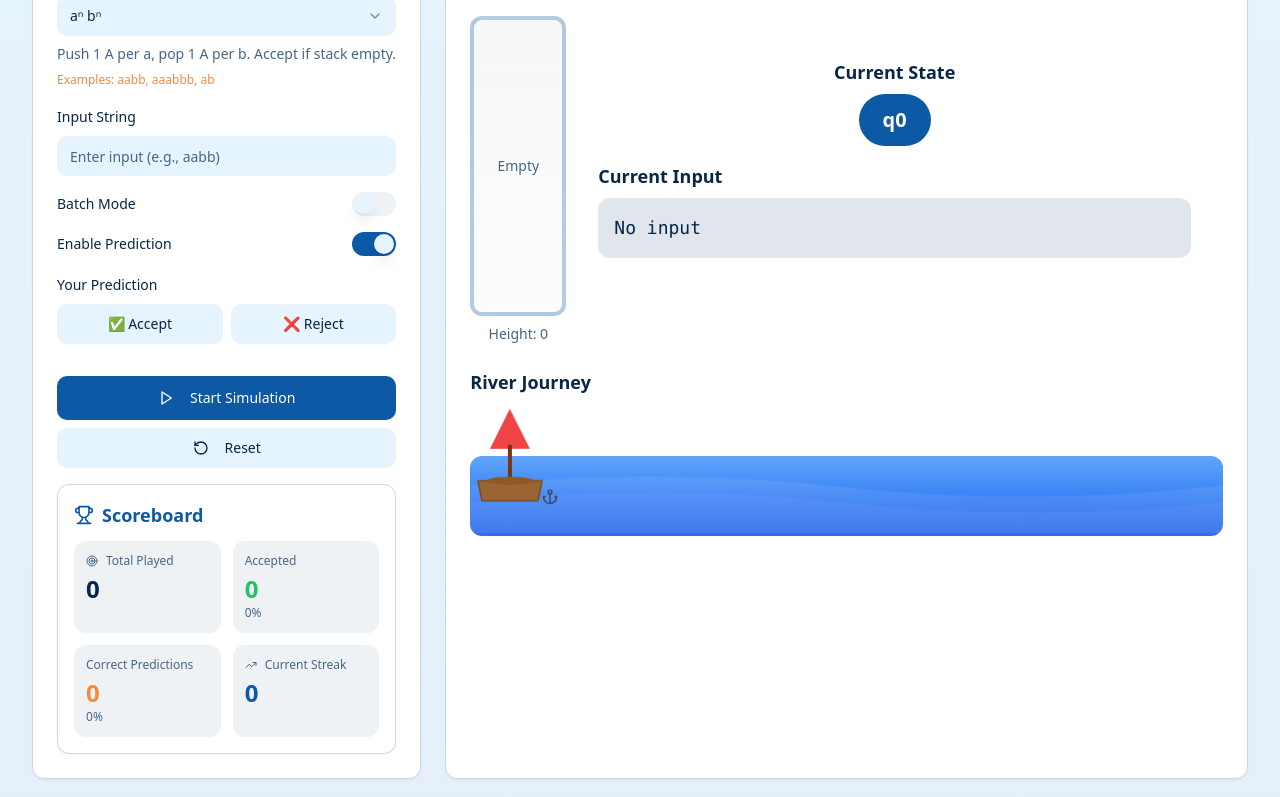
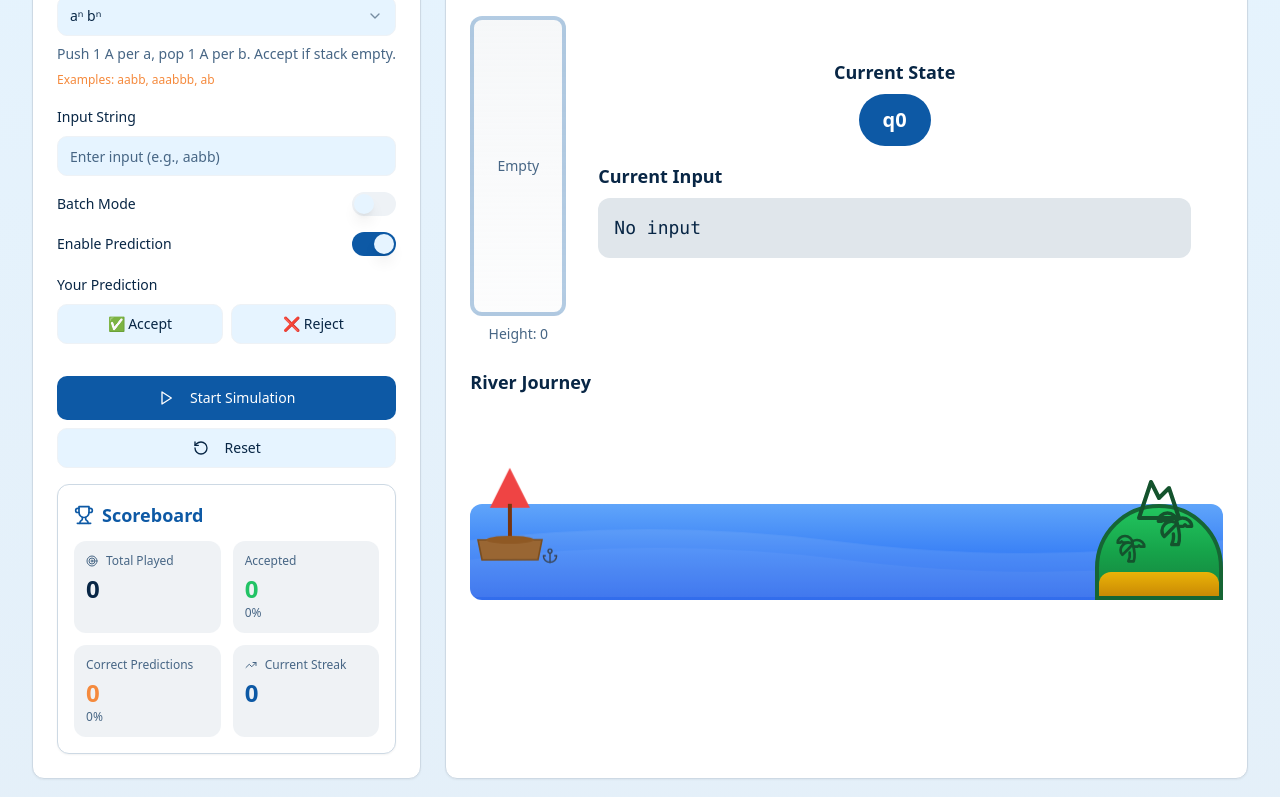
Before and after one commit to vijay122222/pda-boat-adventure, a React (Vite) app: page / in a window 1280 px wide. Shown: the part 437-1234 px from the top of the page. Built offline with nearby package versions, Linux system fonts and the light colour scheme; the HTML template or start-up script is replaced by a standard one.

Commit message:
Add boat reaching destination animation

```diff
--- a/src/components/game/BoatVisual.tsx
+++ b/src/components/game/BoatVisual.tsx
@@ -1,16 +1,50 @@
-import { Anchor } from 'lucide-react';
+import { Anchor, Palmtree, Mountain, Sparkles } from 'lucide-react';
 
 interface BoatVisualProps {
   position: number; // 0-100
   sinking?: boolean;
   sailing?: boolean;
+  reachedDestination?: boolean;
 }
 
-const BoatVisual = ({ position, sinking, sailing }: BoatVisualProps) => {
+const BoatVisual = ({ position, sinking, sailing, reachedDestination }: BoatVisualProps) => {
   return (
-    <div className="relative w-full h-32">
+    <div className="relative w-full h-48">
+      {/* Highland Island at the end */}
+      <div className="absolute right-0 bottom-0 w-32 h-40 z-10">
+        {/* Island base */}
+        <div className="absolute bottom-0 w-full h-24 bg-gradient-to-t from-green-700 via-green-600 to-green-500 rounded-t-full border-4 border-green-800">
+          {/* Sand beach */}
+          <div className="absolute bottom-0 w-full h-6 bg-gradient-to-t from-yellow-600 to-yellow-500 rounded-t-lg"></div>
+
+          {/* Palm trees */}
+          <div className="absolute bottom-8 left-4">
+            <Palmtree className="w-8 h-8 text-green-900" />
+          </div>
+          <div className="absolute bottom-12 right-6">
+            <Palmtree className="w-10 h-10 text-green-900" />
+          </div>
+
+          {/* Mountain peak */}
+          <div className="absolute -top-8 left-1/2 transform -translate-x-1/2">
+            <Mountain className="w-12 h-12 text-green-900" />
+          </div>
+        </div>
+
+        {/* Appreciation when reached */}
+        {reachedDestination && (
+          <div className="absolute -top-12 left-1/2 transform -translate-x-1/2 animate-scale-in">
+            <div className="bg-secondary text-secondary-foreground px-4 py-2 rounded-full shadow-lg font-bold text-sm whitespace-nowrap flex items-center gap-2 animate-pulse-glow">
+              <Sparkles className="w-4 h-4" />
+              Safe Arrival!
+              <Sparkles className="w-4 h-4" />
+            </div>
+          </div>
+        )}
+      </div>
+
       {/* River */}
-      <div className="absolute bottom-0 w-full h-20 bg-gradient-to-b from-blue-400 via-blue-500 to-blue-600 rounded-lg overflow-hidden">
+      <div className="absolute bottom-0 w-full h-24 bg-gradient-to-b from-blue-400 via-blue-500 to-blue-600 rounded-lg overflow-hidden">
         {/* Animated waves */}
         <div className="absolute inset-0 opacity-30">
           <div className="absolute w-[200%] h-full animate-wave">
@@ -32,8 +66,8 @@ const BoatVisual = ({ position, sinking, sailing }: BoatVisualProps) => {
           sinking ? 'animate-boat-sink' : sailing ? 'animate-float-boat' : 'animate-float-boat'
         }`}
         style={{
-          left: `${position}%`,
-          bottom: '30px',
+          left: `${Math.min(position, 85)}%`,
+          bottom: '35px',
           transform: 'translateX(-50%)',
         }}
       >
--- a/src/pages/Index.tsx
+++ b/src/pages/Index.tsx
@@ -293,6 +293,11 @@ const Index = () => {
         setTotalAccepted(prev => prev + 1);
         setShowConfetti(true);
 
+        // Ensure boat reaches the island
+        setTimeout(() => {
+          setBoatPosition(100);
+        }, 300);
+
         if (prediction === 'accept') {
           setCorrectPredictions(prev => prev + 1);
           setCurrentStreak(prev => prev + 1);
@@ -587,6 +592,7 @@ const Index = () => {
                 position={boatPosition}
                 sinking={sinking}
                 sailing={isRunning}
+                reachedDestination={finalResult === 'accept' && isComplete && boatPosition >= 100}
               />
             </div>
 
```
